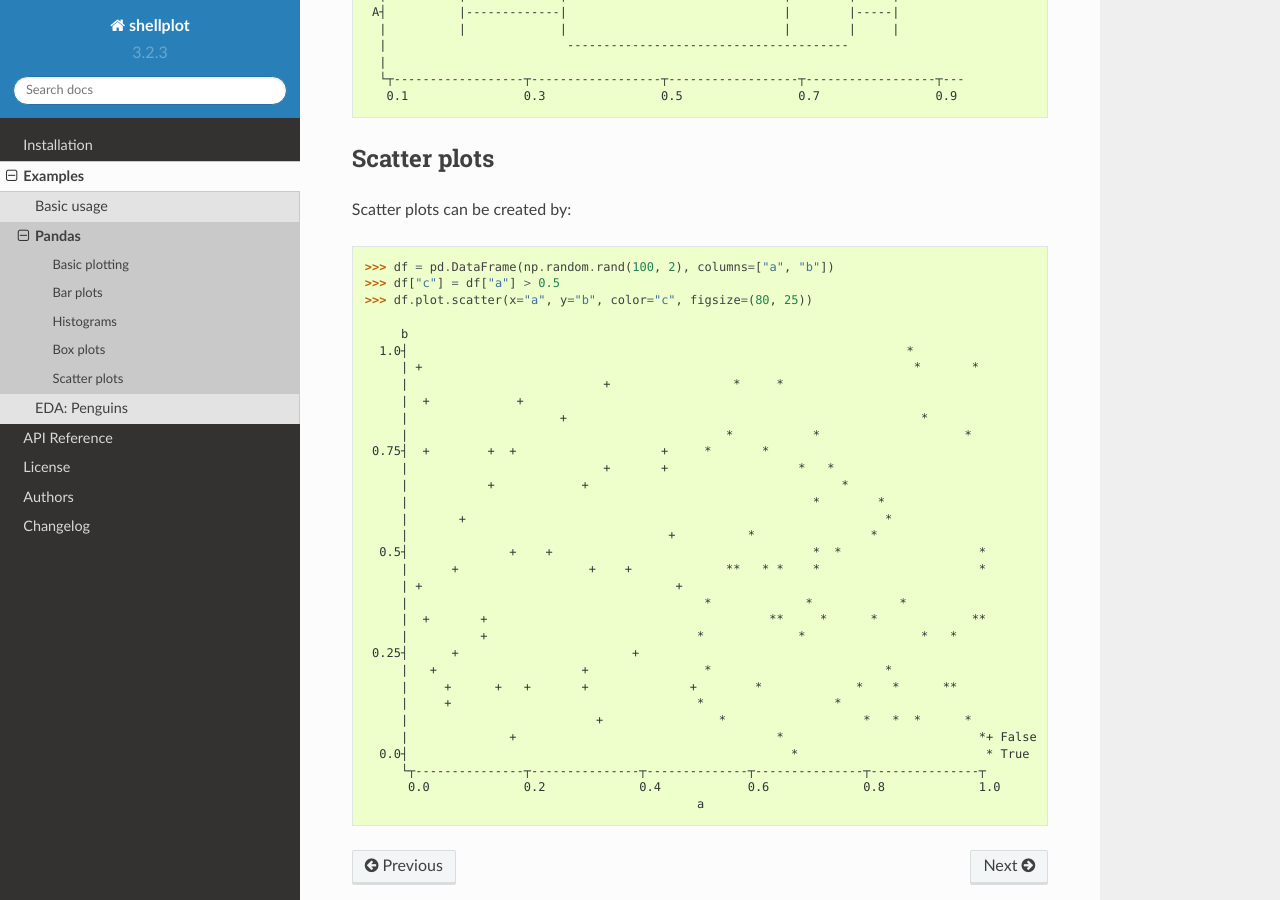
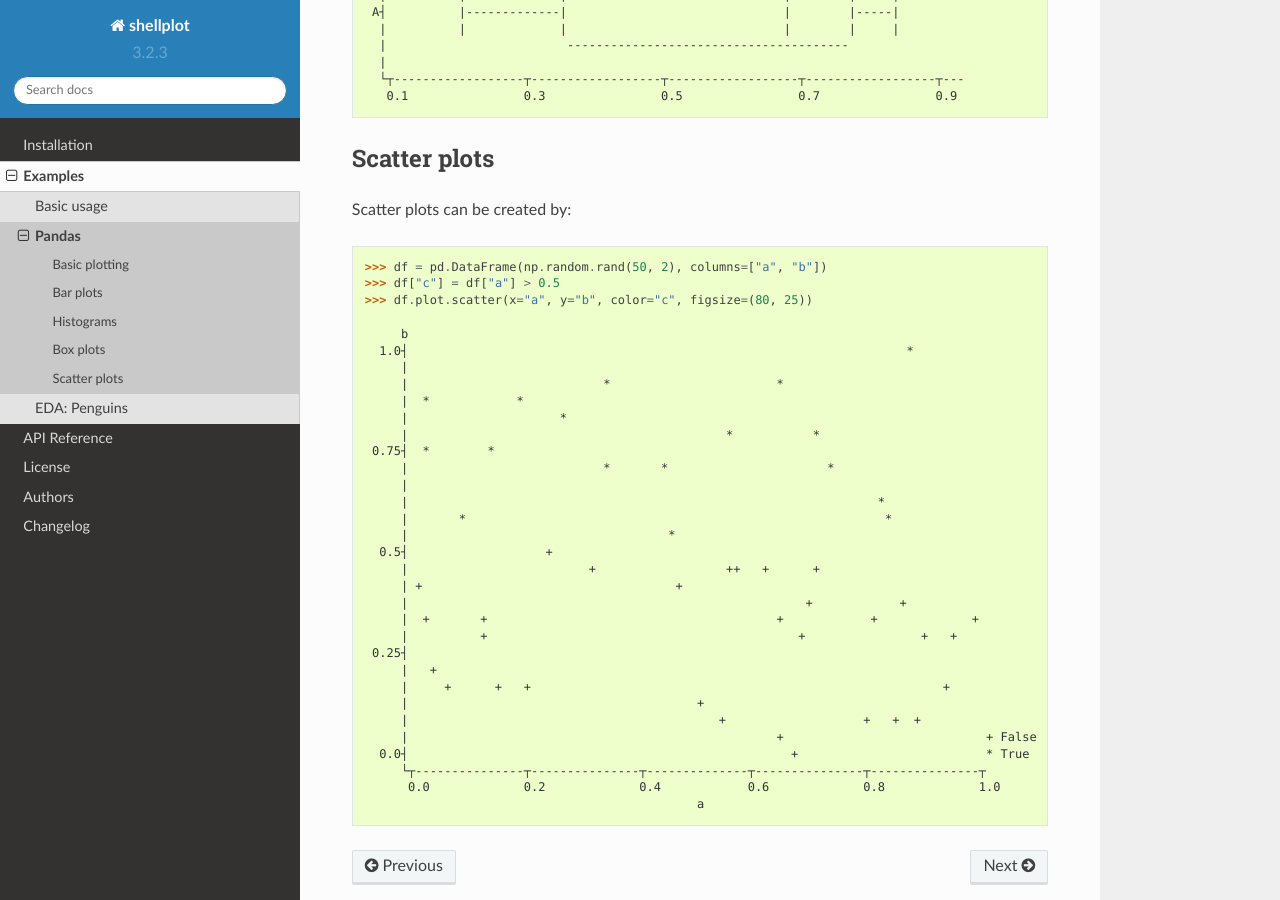
Before and after one commit to CDonnerer/shellplot, a Sphinx documentation site: the page built from docs/examples/pandas.rst, in a window 1280 px wide and 900 px high, scrolled down 4255 px. Built offline with Sphinx 7.4.7 and the Read the Docs theme 2.0.0, drawn with Linux system fonts in a browser that asks for light colours; some of the changed text lies outside the part shown.

```diff
--- a/docs/examples/pandas.rst
+++ b/docs/examples/pandas.rst
@@ -255,36 +255,36 @@ Scatter plots
 Scatter plots can be created by::
 
 
-	>>> df = pd.DataFrame(np.random.rand(100, 2), columns=["a", "b"])
+	>>> df = pd.DataFrame(np.random.rand(50, 2), columns=["a", "b"])
 	>>> df["c"] = df["a"] > 0.5
 	>>> df.plot.scatter(x="a", y="b", color="c", figsize=(80, 25))
 
 	     b
 	  1.0┤                                                                     *
-	     | +                                                                    *       *
-	     |                           +                 *     *
-	     |  +            +
-	     |                     +                                                 *
-	     |                                            *           *                    *
-	 0.75┤  +        +  +                    +     *       *
-	     |                           +       +                  *   *
-	     |           +            +                                   *
-	     |                                                        *        *
-	     |       +                                                          *
-	     |                                    +          *                *
-	  0.5┤              +    +                                    *  *                   *
-	     |      +                  +    +             **   * *    *                      *
+	     |
+	     |                           *                       *
+	     |  *            *
+	     |                     *
+	     |                                            *           *
+	 0.75┤  *        *
+	     |                           *       *                      *
+	     |
+	     |                                                                 *
+	     |       *                                                          *
+	     |                                    *
+	  0.5┤                   +
+	     |                         +                  ++   +      +
 	     | +                                   +
-	     |                                         *             *            *
-	     |  +       +                                       **     *      *             **
-	     |          +                             *             *                *   *
-	 0.25┤      +                        +
-	     |   +                    +                *                        *
-	     |     +      +   +       +              +        *             *    *      **
-	     |     +                                  *                  *
-	     |                          +                *                   *   *  *      *
-	     |              +                                    *                           *+ False
-	  0.0┤                                                     *                          * True
+	     |                                                       +            +
+	     |  +       +                                        +            +             +
+	     |          +                                           +                +   +
+	 0.25┤
+	     |   +
+	     |     +      +   +                                                         +
+	     |                                        +
+	     |                                           +                   +   +  +
+	     |                                                   +                            + False
+	  0.0┤                                                     +                          * True
 	     └┬---------------┬---------------┬--------------┬---------------┬---------------┬
 	      0.0             0.2             0.4            0.6             0.8             1.0
 	                                              a
```
Also changed, not shown: other parts of docs/examples/pandas.rst (+14 -14 lines), 2 other files.
